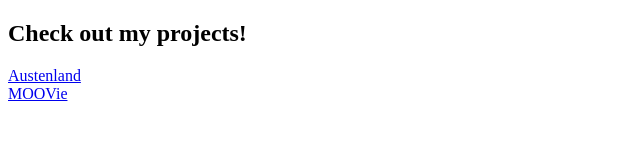
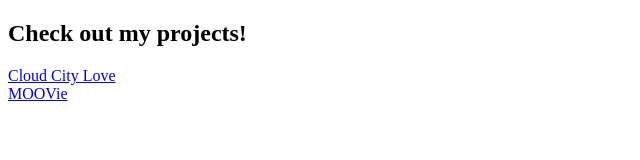
Before and after one commit to lucyvinh/lucyvinh.github.io, a plain HTML site: page index.html in a window 1280 px wide. Shown: the full height of the page, 0-640 px from the left. Drawn offline with Linux system fonts and the light colour scheme.

Commit message:
updated github link

```diff
--- a/index.html
+++ b/index.html
@@ -10,7 +10,7 @@
 
 <h2>Check out my projects!</h2>
 
-<a href="projects/austenland/index.html">Austenland</a><br>
+<a href="https://cloudcitylove.firebaseapp.com/">Cloud City Love</a><br>
 <a href="projects/MOOVie/index.html">MOOVie</a>
 </body>
 </html>
```
